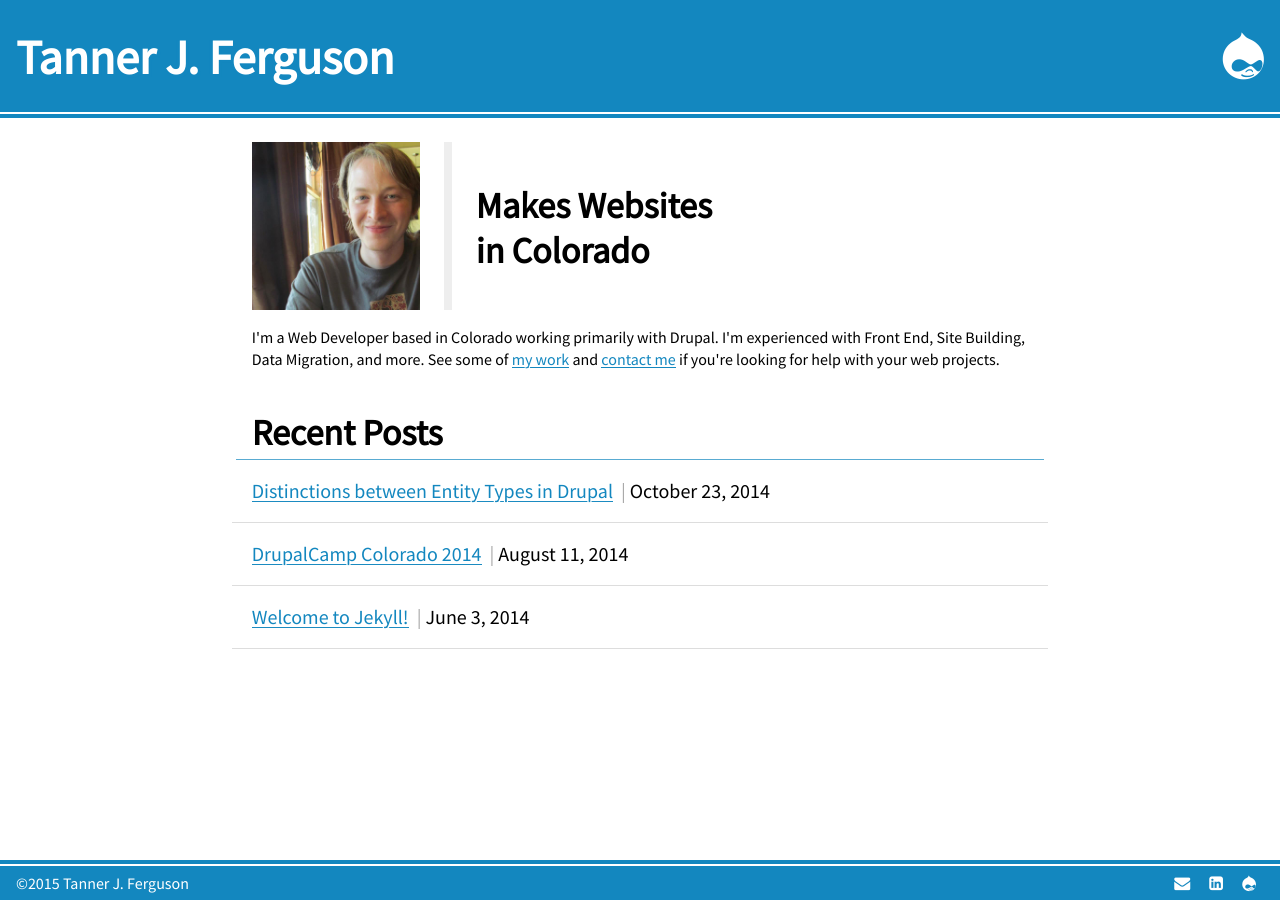
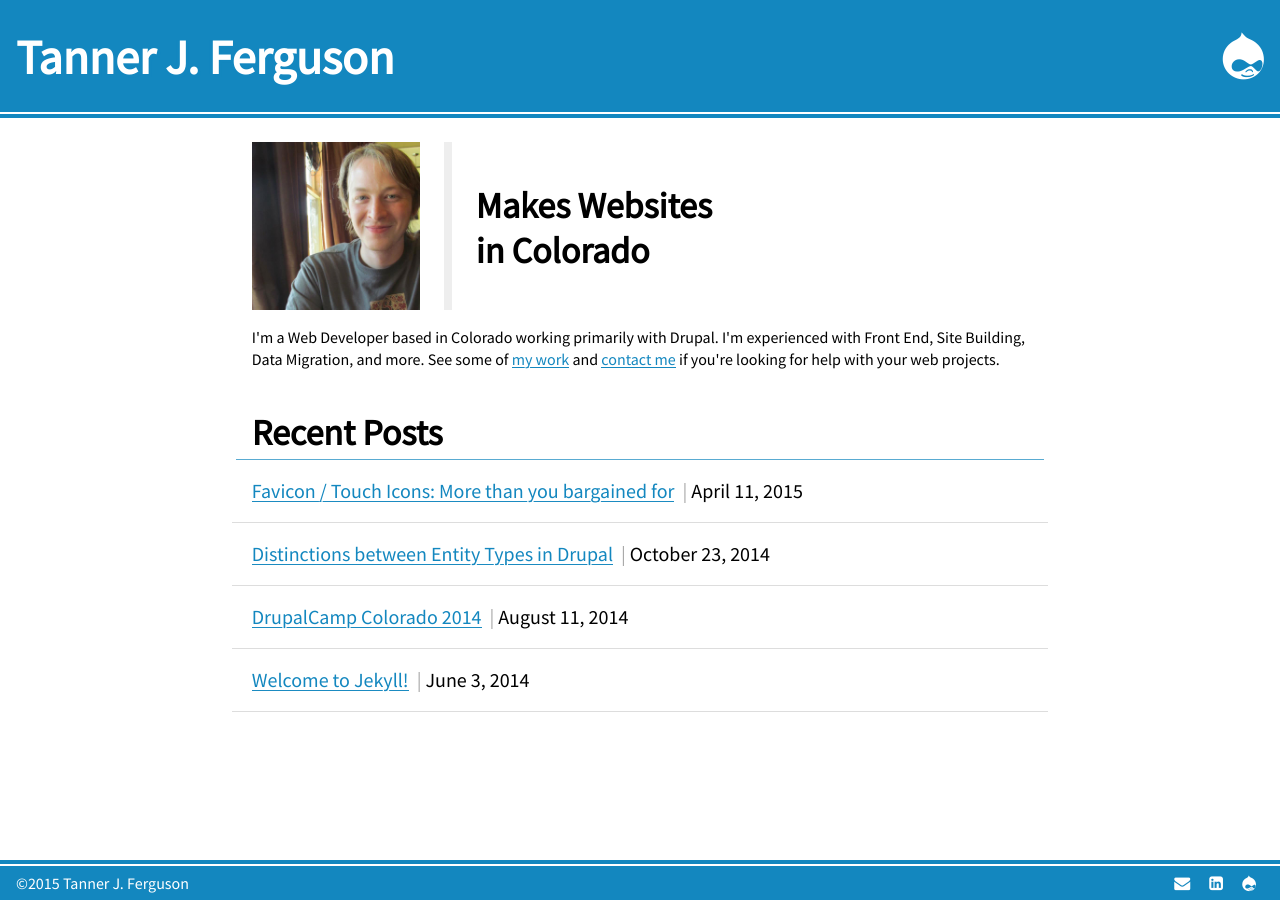
Before and after one commit to tannerjfco/tannerjfco.github.io, a Jekyll site: the page built from index.html, in a window 1280 px wide. Built offline with Jekyll 4.4.1, drawn with Linux system fonts in a browser that asks for light colours; nearby versions of some CDN libraries; Markdown is read by kramdown in place of the engine named in the settings.

Commit message:
post didn't publish

```diff
--- a/_posts/2015-02-11-favicon-touch-icon.md
+++ b/_posts/2015-04-11-favicon-touch-icon.md
@@ -1,5 +1,8 @@
 ---
-published: false
+layout: post
+title:  "Favicon / Touch Icons: More than you bargained for"
+date:   2015-04-11 20:12:0
+categories: frontend
 ---
 
 ## Favicon / Touch Icons: More than you bargained for
```
